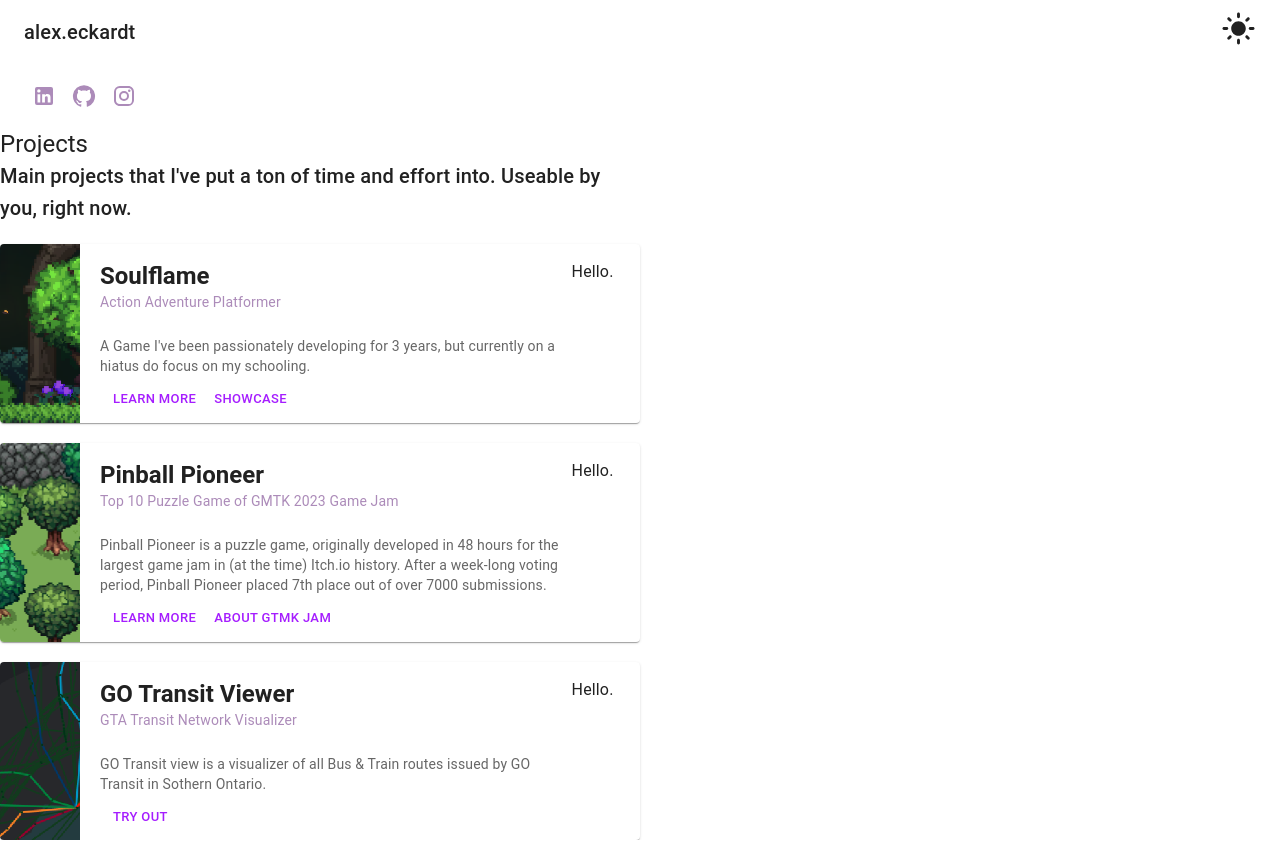
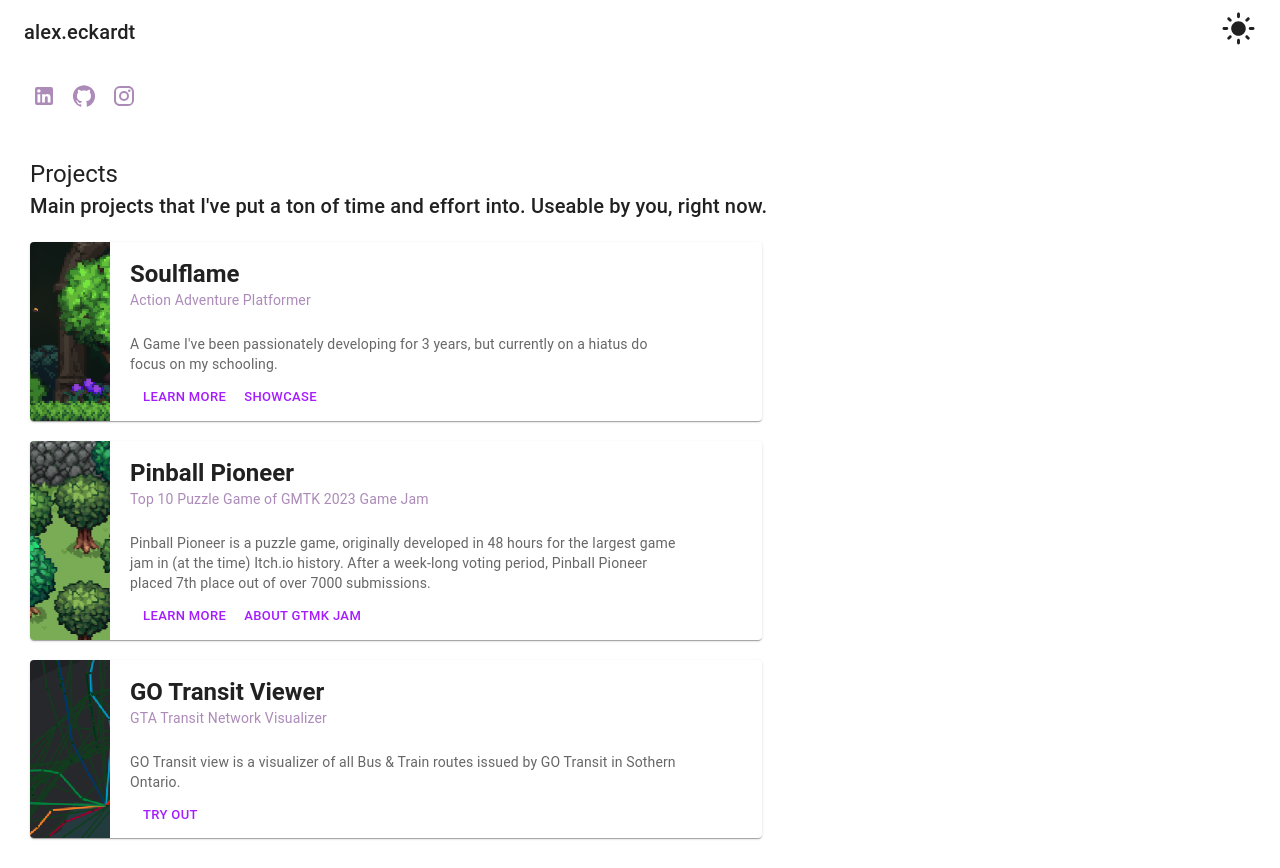
Before and after one commit to alexeckardt/MyWebsite, a React (Create React App) app: page / in a window 1280 px wide. Before the commit the page ends 840 px from the top, so only its background shows below. Built offline with nearby package versions, Linux system fonts and the light colour scheme.

Commit message:
Main Emph

```diff
--- a/src/Components/MainProjectEmph.tsx
+++ b/src/Components/MainProjectEmph.tsx
@@ -52,7 +52,7 @@ const MainProjectEmph = (props: ProjectEmphProps) => {
     }
 
     return (
-        <Card style={{ marginTop: '20px', width: '100%'}}>
+        <Card style={{ marginTop: '20px', width: '60%', minWidth: '300px'}}>
             <CardContent style={{position: 'relative', paddingLeft: `calc(${imageWidth} + ${imageGap})`}}>
                 <ColumnBox style={imageLineStyle}>
                     {/* <img src={props.image} alt={props.imageAlt} style={{objectFit: 'fill'}}/> */}
@@ -81,7 +81,7 @@ const MainProjectEmph = (props: ProjectEmphProps) => {
                 </ColumnBox>
 
                 <ColumnBox>
-                Hello.
+                {/* Hello. */}
                 </ColumnBox>
 
             </ CardContent>
--- a/src/Components/Section.tsx
+++ b/src/Components/Section.tsx
@@ -12,7 +12,7 @@ type SectionProps = {
 
 const Section = (props: SectionProps) => {
   return (
-    <Box sx={{minWidth:'300px', width:'50%'}}>
+    <Box sx={{minWidth:'300px', padding: '30px'}}>
         <Typography variant="h5" style={{ flexGrow: 1 }}>
             {props.title}
           </Typography>
```
